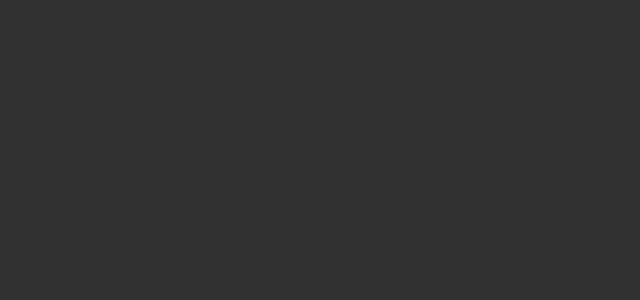
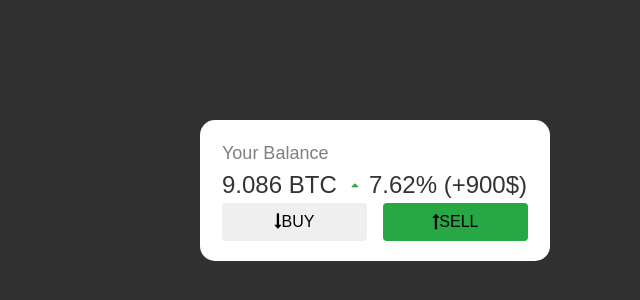
Before and after one commit to lambert34/Crypto-App-trading, a plain HTML site: page index.html in a window 1280 px wide. Shown: the whole page, without its empty margins (640-1280 px from the left). Drawn offline with Linux system fonts and the light colour scheme.

Commit message:
сделали кнопки и поле баланса

```diff
--- a/css/custom.css
+++ b/css/custom.css
@@ -11,3 +11,50 @@
   overflow: hidden;
   background: #313131;/*#2196f3;*/
 }
+
+:root {
+  --app-bg-color: #fff;
+  --app-primary-color:#3d30bb;
+  --app-text-dark-color:rgba(0,0,0,0.8);
+  --app-text-light-color: rgba(0,0,0,0.5);
+}
+
+#ta_app {
+  position: absolute;
+  background-color: var(--app-bg-color);
+  right: 90px;
+  width: 350px;
+  height: auto;
+  padding: 0 22px;
+  padding-bottom: 20px;
+  overflow: hidden;
+  margin-top: 120px;
+  border-radius: 15px;
+  box-shadow: 0 0 0 0.5px rgba(255, 255, 255, 0.3)
+              60px 70px 40px -55px rgba(0, 0, 0, 0.5);
+}
+
+#ta_header {
+  margin-top: 20px;
+}
+
+#ta_header div.name {
+  font-size: 18px;
+  font-weight: 500;
+  color: var(--app-text-light-color);
+}
+
+#ta_header div.caption {
+  font-size: 24px;
+  font-weight: 500;
+  margin-top: 0px;
+  color: var(--app-text-dark-color);
+}
+
+#ta_header div.caption i {
+  position: relative;
+  font-size: 12px;
+  font-weight: 500;
+  color: var(--app-primary-color);
+  top: -4px;
+}
--- a/index.html
+++ b/index.html
@@ -12,6 +12,40 @@
 
 <body>
 
+	<div class="container-fluid" id="ta_app">
+		<section id="ta_header" class="row">
+
+			<div class="col-12">
+				<div class="name">Your Balance</div>
+			</div>
+
+			<div class="col-12">
+				<div class="caption">
+					9.086 BTC
+					<i class="fa fa-caret-up text-success mr-1 ml-2"></i>
+					<span>
+						7.62% (+900$)
+					</span>
+				</div>
+			</div>
+		</section>
+
+		<section id="ta_action_btns" class="row">
+			<div class="col-6 text-center pr-2">
+				<button class="btn ta_btn_buy w-100">
+					<i class="fa fa-long-arrow-down"></i>BUY
+				</button>
+			</div>
+
+			<div class="col-6 text-center pl-2">
+				<button class="btn ta_btn_sell bg-success w-100">
+					<i class="fa fa-long-arrow-up"></i>SELL
+				</button>
+			</div>
+		</section>
+
+	</div>
+
 
 
 
```
